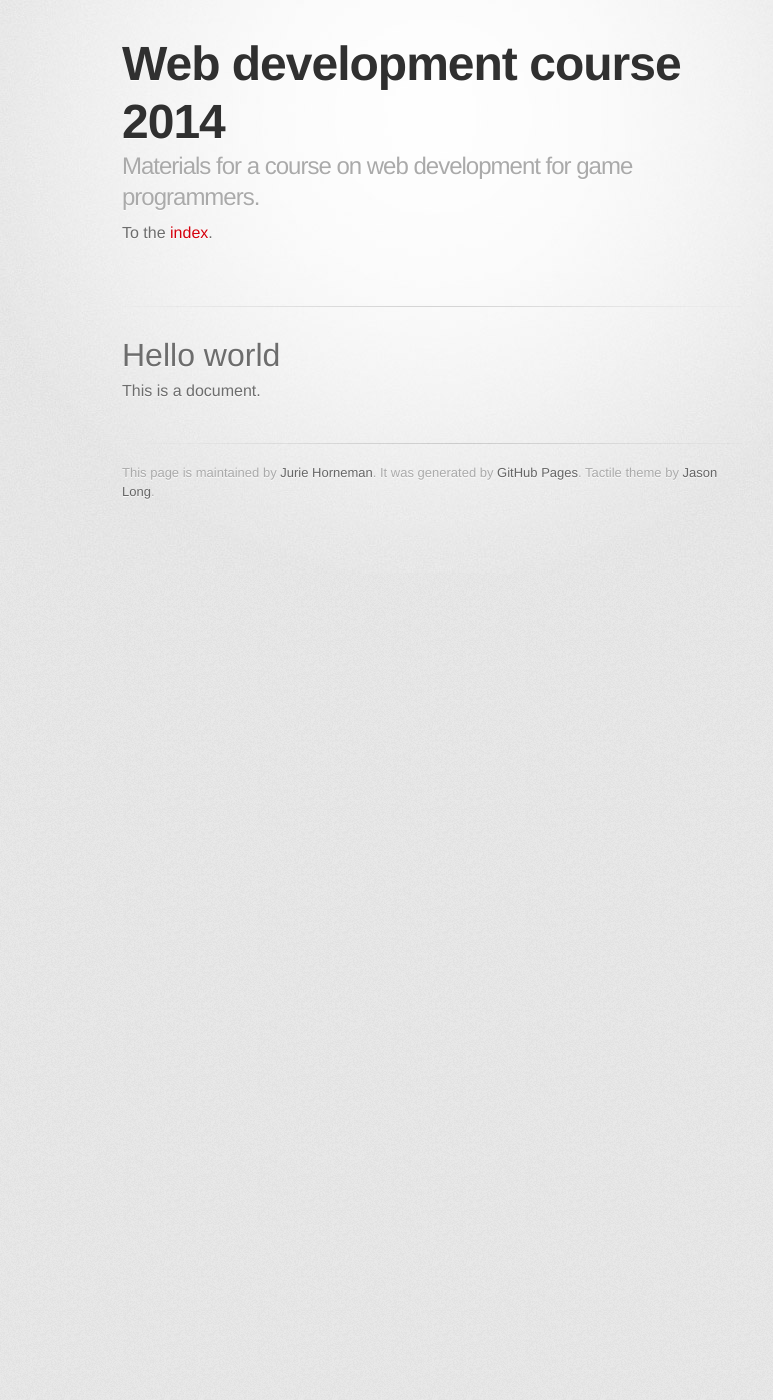
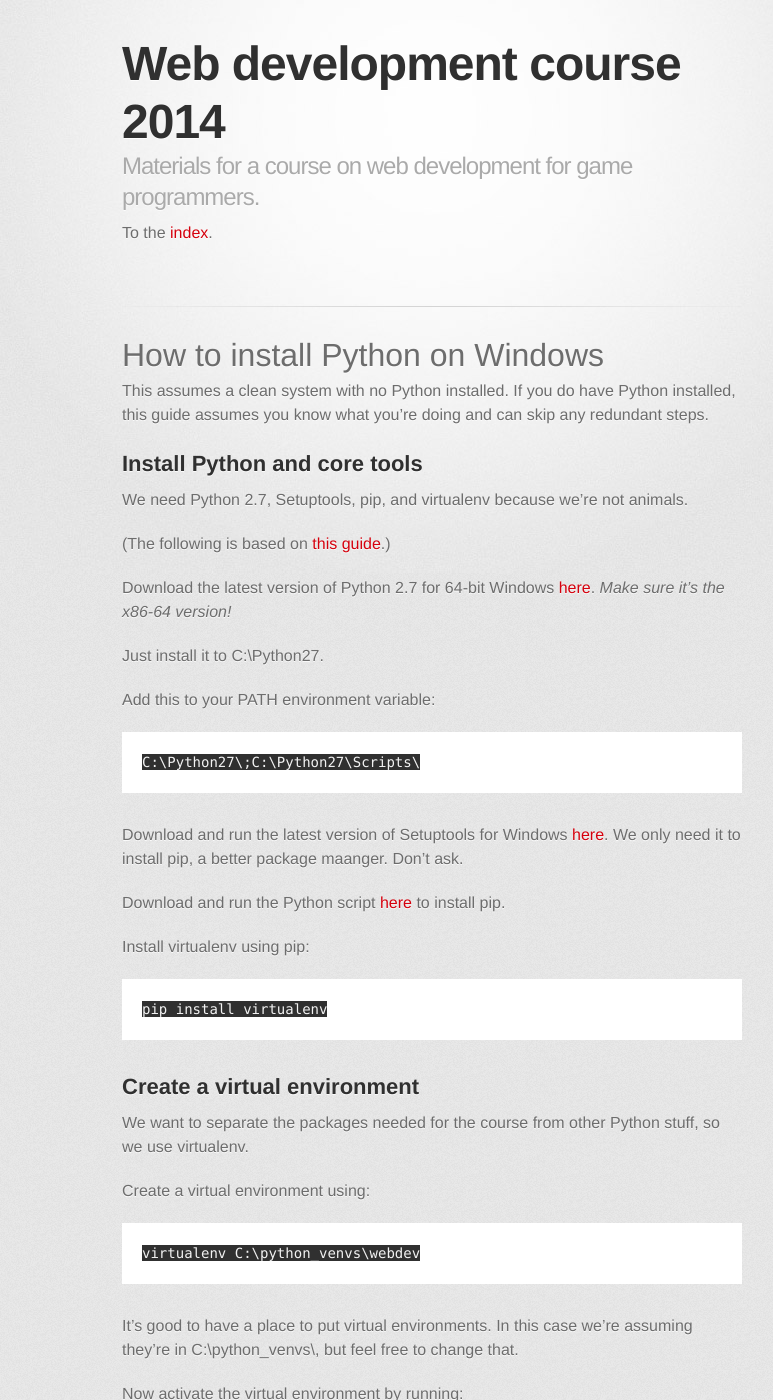
Before and after one commit to jhorneman/web-dev-course-2014, a Jekyll site: the page built from installing_python.md, in a window 1280 px wide and 1400 px high. Shown: the whole window, without its empty margins (208-981 px from the left). Built offline with Jekyll 4.4.1, drawn with Linux system fonts in a browser that asks for light colours; some web fonts are replaced; some of the changed text lies outside the part shown.

Commit message:
Updated with real content.

```diff
--- a/installing_python.md
+++ b/installing_python.md
@@ -3,6 +3,60 @@ title: Installing Python (on Windows)
 layout: default
 ---
 
-# Hello world
+# How to install Python on Windows
 
-This is a document.
+This assumes a clean system with no Python installed. If you do have Python installed, this guide assumes you know what you're doing and can skip any redundant steps.
+
+## Install Python and core tools
+
+We need Python 2.7, Setuptools, pip, and virtualenv because we're not animals.
+
+(The following is based on [this guide](http://docs.python-guide.org/en/latest/starting/install/win/).)
+
+Download the latest version of Python 2.7 for 64-bit Windows [here](https://www.python.org/downloads/release/python-278/). *Make sure it's the x86-64 version!*
+
+Just install it to C:\Python27.
+
+Add this to your PATH environment variable:
+
+    C:\Python27\;C:\Python27\Scripts\
+
+Download and run the latest version of Setuptools for Windows [here](ez_setup.py). We only need it to install pip, a better package maanger. Don't ask.
+
+Download and run the Python script [here](https://raw.github.com/pypa/pip/master/contrib/get-pip.py) to install pip.
+
+Install virtualenv using pip:
+
+    pip install virtualenv
+
+## Create a virtual environment
+
+We want to separate the packages needed for the course from other Python stuff, so we use virtualenv.
+
+Create a virtual environment using:
+
+    virtualenv C:\python_venvs\webdev
+
+It's good to have a place to put virtual environments. In this case we're assuming they're in C:\python_venvs\, but feel free to change that.
+
+Now activate the virtual environment by running:
+
+    C:\python_venvs\webdev\Scripts\activate.bat
+
+The command line prompt should change to reflect the active virtual environment.
+
+# Optional steps
+
+Let's hope we don't need these!
+
+## 64 bit binaries
+
+We want to avoid having to build any C code for Python packages because it's tricky to set up. So we're going to download pre-built binaries for 64-bit Windows.
+
+Open http://www.lfd.uci.edu/~gohlke/pythonlibs/ and download the latest installers (for amd64 and Python 2.7) for any packages you might need.
+
+## Install PyWin32
+
+Making sure the virtual environment is active, download PyWin32 from the download page above, then install it using:
+
+    easy_install path/to/downloaded/installer.exe
```
Also changed, not shown: index.md (+2 -4 lines).
